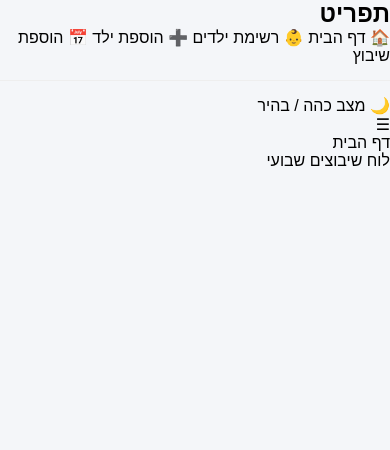
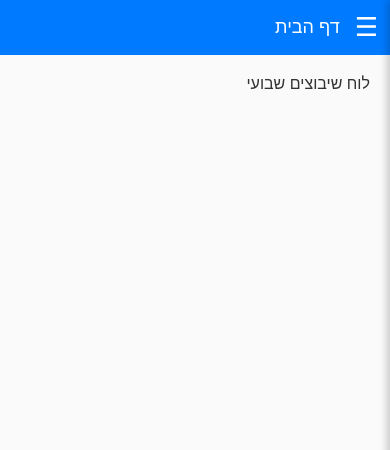
Before and after one commit to bucshelly-byte/WorkScedulear, a Flask app: page / in a window 390 px wide. Shown: the top 450 px of the page. Run offline with Flask 3, Linux system fonts and the light colour scheme; data that the repository does not hold is empty.

Commit message:
Update style.css

```diff
--- a/static/style.css
+++ b/static/style.css
@@ -1,163 +1,297 @@
-/* ---------------------------
+/* ------------------------------------------------------
    בסיס כללי
----------------------------- */
+------------------------------------------------------ */
+body {
+    margin: 0;
+    font-family: "Assistant", sans-serif;
+    background: #f5f5f5;
+    color: #333;
+    direction: rtl;
+}
 
-body {
-    font-family: "Assistant", sans-serif;
-    background: #f4f6f9;
-    margin: 0;
-    padding: 0;
-    direction: rtl;
-    text-align: right;
+.dark {
+    background: #1e1e1e;
+    color: #f1f1f1;
 }
 
 h1, h2, h3 {
     margin: 0;
-    padding: 0;
 }
 
-/* קונטיינר של לוח השיבוצים */
-#schedule {
-    display: grid;
-    grid-template-columns: repeat(auto-fit, minmax(260px, 1fr));
-    gap: 20px;
-    padding: 20px;
+/* ------------------------------------------------------
+   תפריט עליון
+------------------------------------------------------ */
+.top-bar {
+    background: #007aff;
+    color: white;
+    padding: 15px;
+    font-size: 20px;
+    display: flex;
+    align-items: center;
+    transition: margin-right 0.3s;
 }
 
-/* ---------------------------
-   כרטיס יום
----------------------------- */
-
-.day-card {
-    background: #e9f1ff; /* פסטל עדין */
-    border-radius: 18px;
-    padding: 15px 18px;
-    box-shadow: 0 2px 4px rgba(0,0,0,0.06);
-    display: flex;
-    flex-direction: column;
-    gap: 12px;
-    min-height: 180px;
+.top-bar.shifted {
+    margin-right: 250px;
 }
 
-/* כותרת יום */
+.menu-btn {
+    font-size: 26px;
+    margin-left: 15px;
+    cursor: pointer;
+}
+
+/* ------------------------------------------------------
+   תפריט צד
+------------------------------------------------------ */
+#sidebar {
+    width: 250px;
+    background: #ffffff;
+    height: 100vh;
+    position: fixed;
+    right: -250px;
+    top: 0;
+    transition: 0.3s;
+    z-index: 1000;
+    padding-top: 20px;
+    box-shadow: -3px 0 8px rgba(0,0,0,0.2);
+}
+
+#sidebar.open {
+    right: 0;
+}
+
+#sidebar a {
+    display: block;
+    padding: 15px;
+    font-size: 18px;
+    color: #333;
+    text-decoration: none;
+}
+
+#sidebar a:hover {
+    background: #f0f0f0;
+}
+
+#overlay {
+    position: fixed;
+    top: 0;
+    right: 0;
+    width: 100%;
+    height: 100%;
+    background: rgba(0,0,0,0.35);
+    opacity: 0;
+    visibility: hidden;
+    transition: 0.3s;
+    z-index: 900;
+}
+
+#overlay.visible {
+    opacity: 1;
+    visibility: visible;
+}
+
+/* ------------------------------------------------------
+   אזור התוכן
+------------------------------------------------------ */
+#app {
+    padding: 20px;
+    transition: margin-right 0.3s;
+}
+
+#app.shifted {
+    margin-right: 250px;
+}
+
+/* ------------------------------------------------------
+   כפתורים
+------------------------------------------------------ */
+.btn {
+    padding: 10px 15px;
+    border: none;
+    cursor: pointer;
+    border-radius: 6px;
+    font-size: 16px;
+}
+
+.primary-btn {
+    background: #007aff;
+    color: white;
+}
+
+.secondary-btn {
+    background: #e0e0e0;
+}
+
+/* ------------------------------------------------------
+   טבלאות
+------------------------------------------------------ */
+.children-table {
+    width: 100%;
+    border-collapse: collapse;
+    margin-top: 20px;
+}
+
+.children-table th {
+    background: #007aff;
+    color: white;
+    padding: 12px;
+    font-size: 16px;
+}
+
+.children-table td {
+    padding: 12px;
+    border-bottom: 1px solid #ddd;
+    font-size: 16px;
+}
+
+/* ------------------------------------------------------
+   כרטיסי ימים (דף הבית)
+------------------------------------------------------ */
+.day-card {
+    background: white;
+    padding: 15px;
+    border-radius: 10px;
+    margin-bottom: 15px;
+    box-shadow: 0 2px 6px rgba(0,0,0,0.1);
+}
+
 .day-title {
-    font-size: 22px;
-    font-weight: 700;
-    color: #2a3b5f;
-    text-align: center;
+    font-size: 18px;
+    font-weight: bold;
+    margin-bottom: 10px;
+}
+
+.slot-item {
+    background: #e8e8e8;
+    padding: 10px;
+    border-radius: 6px;
+    margin-bottom: 8px;
+    font-size: 16px;
+}
+
+.slot-item.empty {
+    background: #f7f7f7;
+    color: #777;
+}
+
+/* ------------------------------------------------------
+   מקרא צבעים
+------------------------------------------------------ */
+.legend-item {
+    display: flex;
+    align-items: center;
     margin-bottom: 8px;
 }
 
-/* ---------------------------
-   בלוק שיבוץ
----------------------------- */
-
-.shift-block {
-    padding: 12px 14px;
-    border-radius: 18px; /* פינות עגולות מאוד */
-    color: white;
-    font-weight: 600;
-    cursor: pointer;
-    transition: transform 0.15s ease, box-shadow 0.15s ease;
+.legend-color {
+    width: 18px;
+    height: 18px;
+    border-radius: 4px;
+    margin-left: 10px;
 }
 
-.shift-block:hover {
-    transform: translateY(-3px);
-    box-shadow: 0 4px 10px rgba(0,0,0,0.18);
-}
-
-/* שם הילד */
-.shift-child {
-    font-size: 18px;
-    margin-bottom: 4px;
-}
-
-/* שעות */
-.shift-hours {
-    font-size: 14px;
-    opacity: 0.9;
-}
-
-/* ---------------------------
-   טופס הוספת שיבוץ
----------------------------- */
-
-form {
+/* ------------------------------------------------------
+   טפסים
+------------------------------------------------------ */
+.form-container {
     background: white;
-    padding: 25px;
-    margin: 25px auto;
-    width: 90%;
-    max-width: 450px;
-    border-radius: 16px;
-    box-shadow: 0 2px 8px rgba(0,0,0,0.12);
-}
-
-label {
-    font-weight: 600;
-    margin-top: 12px;
-    display: block;
+    padding: 20px;
+    border-radius: 10px;
+    margin-top: 15px;
+    box-shadow: 0 2px 6px rgba(0,0,0,0.1);
 }
 
 input, select {
     width: 100%;
-    padding: 10px;
-    margin-top: 6px;
-    border-radius: 10px;
-    border: 1px solid #cfd6e3;
+    padding: 12px;
+    margin-top: 8px;
+    margin-bottom: 15px;
+    border-radius: 6px;
+    border: 1px solid #ccc;
     font-size: 16px;
-    box-sizing: border-box;
 }
 
-button {
-    width: 100%;
-    padding: 12px;
-    margin-top: 20px;
-    background: #4a74ff;
-    color: white;
-    border: none;
-    border-radius: 12px;
-    font-size: 18px;
+/* ------------------------------------------------------
+   כפתורי ימים (עיגולים)
+------------------------------------------------------ */
+.day-toggle {
+    display: inline-block;
+    padding: 10px 15px;
+    background: #e0e0e0;
+    border-radius: 20px;
+    margin: 5px;
     cursor: pointer;
-    transition: background 0.2s ease;
+    font-size: 16px;
 }
 
-button:hover {
-    background: #365de0;
+.day-toggle.active {
+    background: #007aff;
+    color: white;
 }
 
-/* ---------------------------
-   ניווט
----------------------------- */
-
-.navbar {
-    background: #ffffff;
-    padding: 12px 20px;
-    display: flex;
-    justify-content: space-between;
-    box-shadow: 0 2px 4px rgba(0,0,0,0.08);
+/* ------------------------------------------------------
+   אנימציות
+------------------------------------------------------ */
+.fade-in {
+    animation: fadeIn 0.4s ease;
 }
 
-.navbar button {
-    width: auto;
-    padding: 10px 16px;
-    font-size: 16px;
-    border-radius: 10px;
+.bounce-in {
+    animation: bounceIn 0.4s ease;
 }
 
-/* ---------------------------
-   מובייל
----------------------------- */
+@keyframes fadeIn {
+    from { opacity: 0; transform: translateY(10px); }
+    to { opacity: 1; transform: translateY(0); }
+}
 
+@keyframes bounceIn {
+    0% { transform: scale(0.9); opacity: 0; }
+    60% { transform: scale(1.05); opacity: 1; }
+    100% { transform: scale(1); }
+}
+
+/* ------------------------------------------------------
+   התאמה למובייל
+------------------------------------------------------ */
 @media (max-width: 600px) {
-    #schedule {
-        grid-template-columns: 1fr;
+
+    body {
+        background: #fafafa;
+    }
+
+    .top-bar {
+        font-size: 18px;
+        padding: 12px;
     }
 
     .day-card {
-        padding: 14px;
+        padding: 12px;
     }
 
-    .shift-child {
-        font-size: 17px;
+    .slot-item {
+        font-size: 14px;
+        padding: 8px;
+    }
+
+    .children-table th,
+    .children-table td {
+        font-size: 14px;
+        padding: 8px;
+    }
+
+    .form-container {
+        padding: 15px;
+    }
+
+    input, select {
+        font-size: 14px;
+        padding: 10px;
+    }
+
+    .btn {
+        font-size: 14px;
+        padding: 8px 12px;
     }
 }
```
